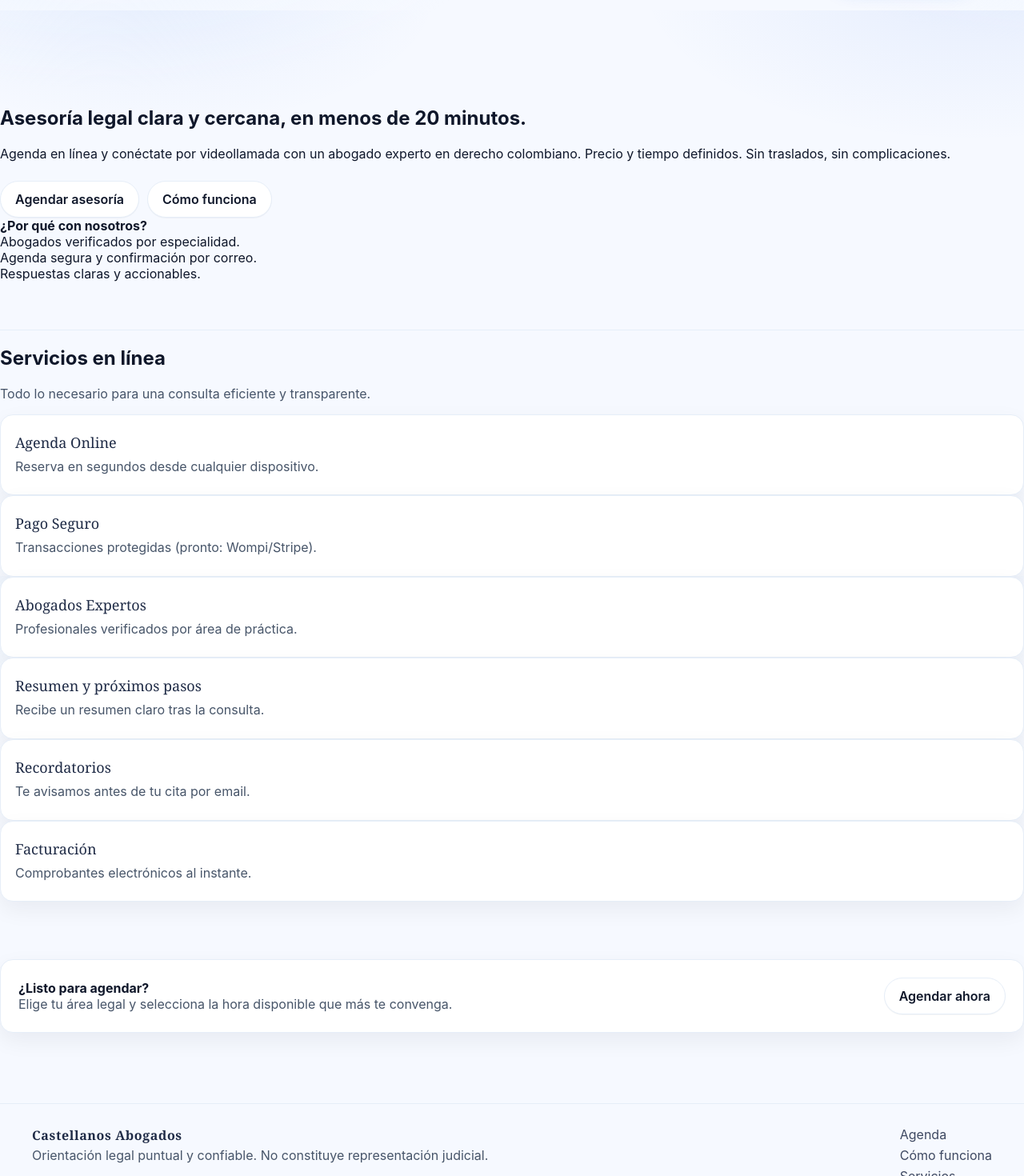
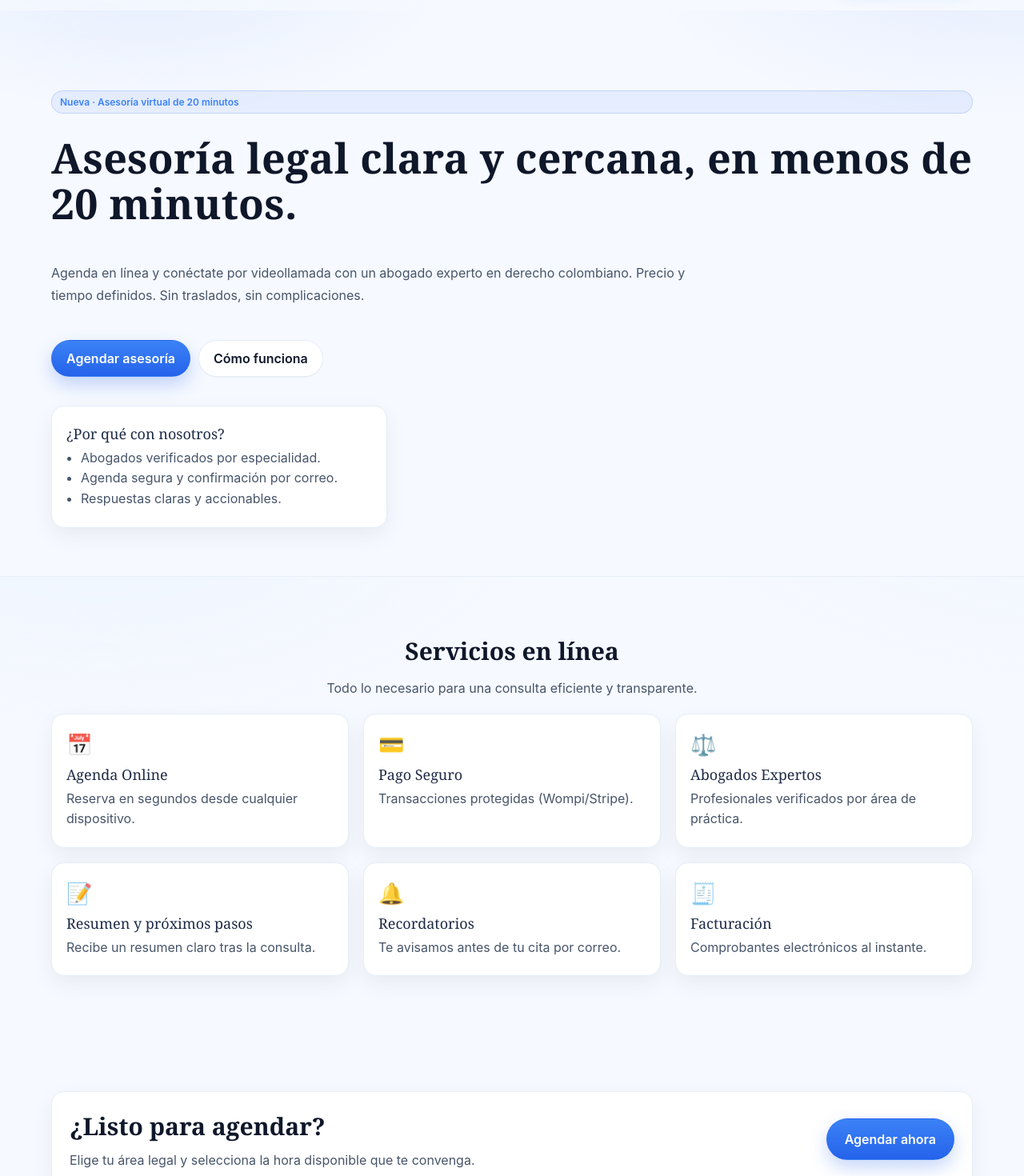
Before and after one commit to jjonnas1/castellanosabogados, a Next.js app: page / in a window 1280 px wide. Shown: the part 80-1550 px from the top of the page at 80% size. Built offline with nearby package versions, Linux system fonts and the light colour scheme.

Commit message:
Update page.tsx

```diff
--- a/app/page.tsx
+++ b/app/page.tsx
@@ -1,67 +1,91 @@
+// app/page.tsx
+import Link from "next/link";
+
 export default function Home() {
   return (
     <>
-      {/* HERO – claro, sin imágenes */}
-      <section className="hero">
-        <div className="container hero__grid">
-          <div className="hero__copy">
-            <h1>Asesoría legal clara y cercana, en menos de 20 minutos.</h1>
-            <p>
-              Agenda en línea y conéctate por videollamada con un abogado experto en derecho colombiano.
-              Precio y tiempo definidos. Sin traslados, sin complicaciones.
-            </p>
-            <div className="hero__cta">
-              <a className="btn" href="/agenda">Agendar asesoría</a>
-              <a className="btn btn--ghost" href="/agenda#como-funciona">Cómo funciona</a>
-            </div>
+      {/* HERO */}
+      <section className="hero" id="inicio">
+        <div className="wrap">
+          <span className="kicker">Nueva · Asesoría virtual de 20 minutos</span>
+          <h1 className="display">
+            Asesoría legal clara y cercana, en menos de 20 minutos.
+          </h1>
+          <p className="lead">
+            Agenda en línea y conéctate por videollamada con un abogado experto en
+            derecho colombiano. Precio y tiempo definidos. Sin traslados, sin complicaciones.
+          </p>
+          <div className="hero__cta">
+            <Link href="/agenda" className="btn btn--primary">Agendar asesoría</Link>
+            <a href="#como-funciona" className="btn">Cómo funciona</a>
           </div>
 
-          <aside className="hero__card stack-sm" aria-label="Ventajas">
-            <strong>¿Por qué con nosotros?</strong>
-            <div className="stack-xs">
-              <div className="hero__item"><span className="hero__dot" /> Abogados verificados por especialidad.</div>
-              <div className="hero__item"><span className="hero__dot" /> Agenda segura y confirmación por correo.</div>
-              <div className="hero__item"><span className="hero__dot" /> Respuestas claras y accionables.</div>
+          {/* Tarjeta de confianza */}
+          <aside aria-label="Por qué con nosotros" style={{marginTop: 18}}>
+            <div className="card" style={{maxWidth: 420}}>
+              <div className="card__title">¿Por qué con nosotros?</div>
+              <ul className="muted" style={{paddingLeft: 18, margin: 0, lineHeight: 1.6}}>
+                <li>Abogados verificados por especialidad.</li>
+                <li>Agenda segura y confirmación por correo.</li>
+                <li>Respuestas claras y accionables.</li>
+              </ul>
             </div>
           </aside>
         </div>
       </section>
 
-      {/* FEATURES */}
-      <section className="features" id="servicios">
-        <div className="container">
-          <h2>Servicios en línea</h2>
-          <p className="muted">Todo lo necesario para una consulta eficiente y transparente.</p>
+      {/* SERVICIOS */}
+      <section className="services" id="servicios">
+        <div className="wrap">
+          <h2 className="h2 center">Servicios en línea</h2>
+          <p className="muted center">
+            Todo lo necesario para una consulta eficiente y transparente.
+          </p>
 
-          <div className="features__grid">
-            {[
-              { title: "Agenda Online", text: "Reserva en segundos desde cualquier dispositivo." },
-              { title: "Pago Seguro", text: "Transacciones protegidas (pronto: Wompi/Stripe)." },
-              { title: "Abogados Expertos", text: "Profesionales verificados por área de práctica." },
-              { title: "Resumen y próximos pasos", text: "Recibe un resumen claro tras la consulta." },
-              { title: "Recordatorios", text: "Te avisamos antes de tu cita por email." },
-              { title: "Facturación", text: "Comprobantes electrónicos al instante." },
-            ].map((f, i) => (
-              <article className="card" key={i}>
-                <div className="card__title">{f.title}</div>
-                <p className="card__text">{f.text}</p>
-              </article>
-            ))}
+          <div className="grid">
+            <div className="card">
+              <div className="card__icon">📅</div>
+              <div className="card__title">Agenda Online</div>
+              <p className="card__text">Reserva en segundos desde cualquier dispositivo.</p>
+            </div>
+            <div className="card">
+              <div className="card__icon">💳</div>
+              <div className="card__title">Pago Seguro</div>
+              <p className="card__text">Transacciones protegidas (Wompi/Stripe).</p>
+            </div>
+            <div className="card">
+              <div className="card__icon">⚖️</div>
+              <div className="card__title">Abogados Expertos</div>
+              <p className="card__text">Profesionales verificados por área de práctica.</p>
+            </div>
+            <div className="card">
+              <div className="card__icon">📝</div>
+              <div className="card__title">Resumen y próximos pasos</div>
+              <p className="card__text">Recibe un resumen claro tras la consulta.</p>
+            </div>
+            <div className="card">
+              <div className="card__icon">🔔</div>
+              <div className="card__title">Recordatorios</div>
+              <p className="card__text">Te avisamos antes de tu cita por correo.</p>
+            </div>
+            <div className="card">
+              <div className="card__icon">🧾</div>
+              <div className="card__title">Facturación</div>
+              <p className="card__text">Comprobantes electrónicos al instante.</p>
+            </div>
           </div>
         </div>
       </section>
 
       {/* CTA FINAL */}
-      <section className="cta">
-        <div className="container">
+      <section className="cta" id="como-funciona" aria-labelledby="cta-title">
+        <div className="wrap">
           <div className="cta__panel">
-            <div>
-              <strong>¿Listo para agendar?</strong>
-              <p className="muted" style={{ margin: 0 }}>
-                Elige tu área legal y selecciona la hora disponible que más te convenga.
-              </p>
+            <div className="cta__copy">
+              <div className="h2" id="cta-title">¿Listo para agendar?</div>
+              <div className="muted">Elige tu área legal y selecciona la hora disponible que te convenga.</div>
             </div>
-            <a className="btn" href="/agenda">Agendar ahora</a>
+            <Link href="/agenda" className="btn btn--primary btn--lg">Agendar ahora</Link>
           </div>
         </div>
       </section>
```
